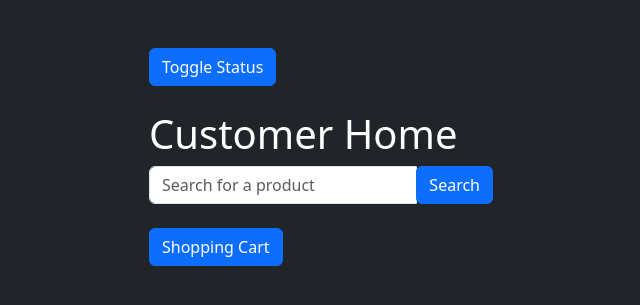
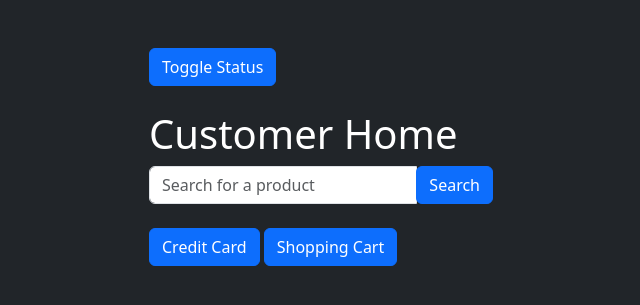
Before and after one commit to luqma18n/Database-Team-project, a Flask app: page / in a window 1280 px wide. Shown: the part 56-361 px from the top of the page, without its empty margins (129-769 px from the left). Run offline with Flask 3, Linux system fonts and the light colour scheme; some libraries are stand-ins or nearby versions.

Commit message:
added credit card button

```diff
--- a/product_database/templates/home.html
+++ b/product_database/templates/home.html
@@ -28,7 +28,7 @@
                         </div>
                     </form>
                     <br />
-
+                    <a class="btn btn-primary" href="{{ url_for('customer.credit_card') }}">Credit Card</a>
                     <a class="btn btn-primary" href="{{ url_for('customer.shopping_cart') }}">Shopping Cart</a>
                 {% endif %}
             </div>
```
